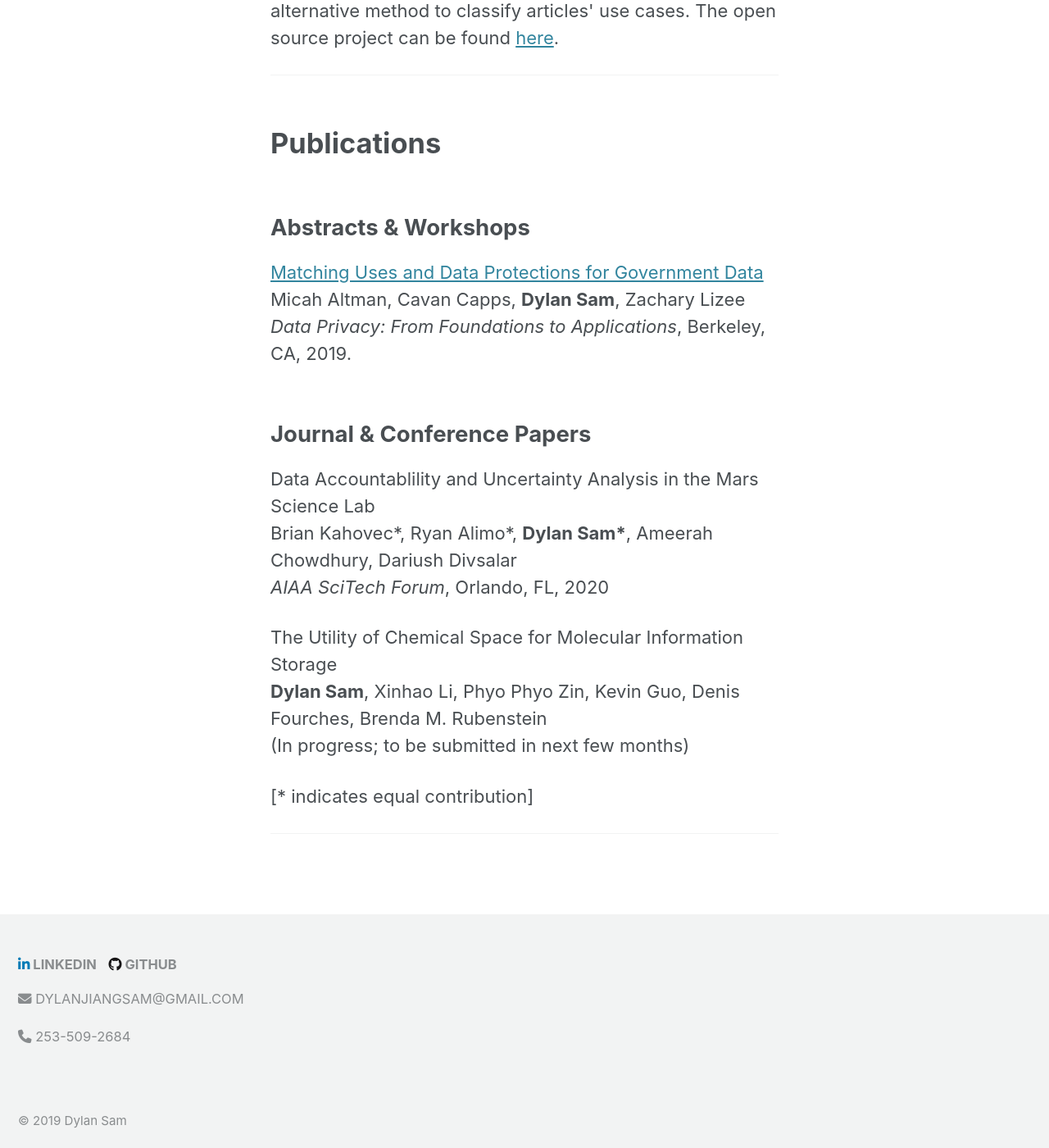
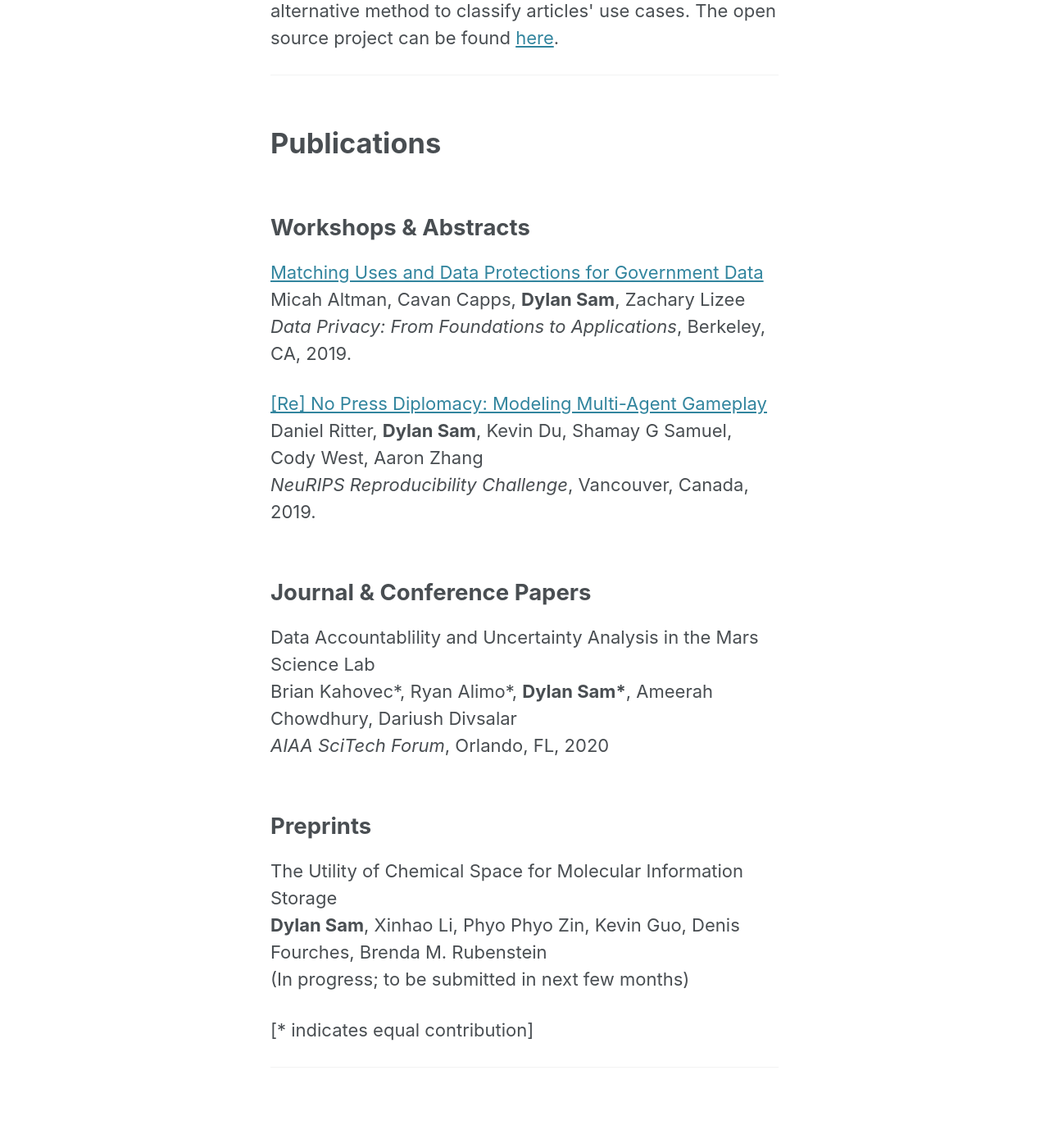
Before and after one commit to dsam99/dsam99.github.io, a Jekyll site: the page built from research.md, in a window 1280 px wide and 1400 px high, scrolled down 3818 px. Shown: the whole window at 82% size. Built offline with Jekyll 4.4.1, drawn with Linux system fonts in a browser that asks for light colours; cached includes are drawn as plain includes; nearby versions of some CDN libraries.

Commit message:
updating preprints section

```diff
--- a/_layouts/research.html
+++ b/_layouts/research.html
@@ -107,17 +107,23 @@ author_profile: false
 
 	<h1 class="publications-title">Publications</h1>
 
-	<h2 class="abstracts-title">Abstracts & Workshops</h2>
+	<h2 class="abstracts-title">Workshops & Abstracts</h2>
 
 			<p class="title"> <a href=https://simons.berkeley.edu/talks/tba-55>Matching Uses and Data Protections for Government Data</a><br>
 				Micah Altman, Cavan Capps, <strong>Dylan Sam</strong>, Zachary Lizee<br>
 				<i>Data Privacy: From Foundations to Applications</i>, Berkeley, CA, 2019.</p>
+
+			<p class="title"> <a href=https://openreview.net/forum?id=SygawpcMaS>[Re] No Press Diplomacy: Modeling Multi-Agent Gameplay</a><br>
+				Daniel Ritter, <strong>Dylan Sam</strong>, Kevin Du, Shamay G Samuel, Cody West, Aaron Zhang <br>
+				<i>NeuRIPS Reproducibility Challenge</i>, Vancouver, Canada, 2019.</p>
 
 	<h2 class="papers-title">Journal & Conference Papers</h2>
 
 			<p class="title"> Data Accountablility and Uncertainty Analysis in the Mars Science Lab <br>
 				Brian Kahovec*, Ryan Alimo*, <strong>Dylan Sam*</strong>, Ameerah Chowdhury, Dariush Divsalar <br>
 				<i>AIAA SciTech Forum</i>, Orlando, FL, 2020 <br></p>
+
+	<h2 class="papers-title">Preprints</h2>
 
 			<p class="title"> The Utility of Chemical Space for Molecular Information Storage <br>
 				<strong>Dylan Sam</strong>, Xinhao Li, Phyo Phyo Zin, Kevin Guo, Denis Fourches, Brenda M. Rubenstein <br>
```
